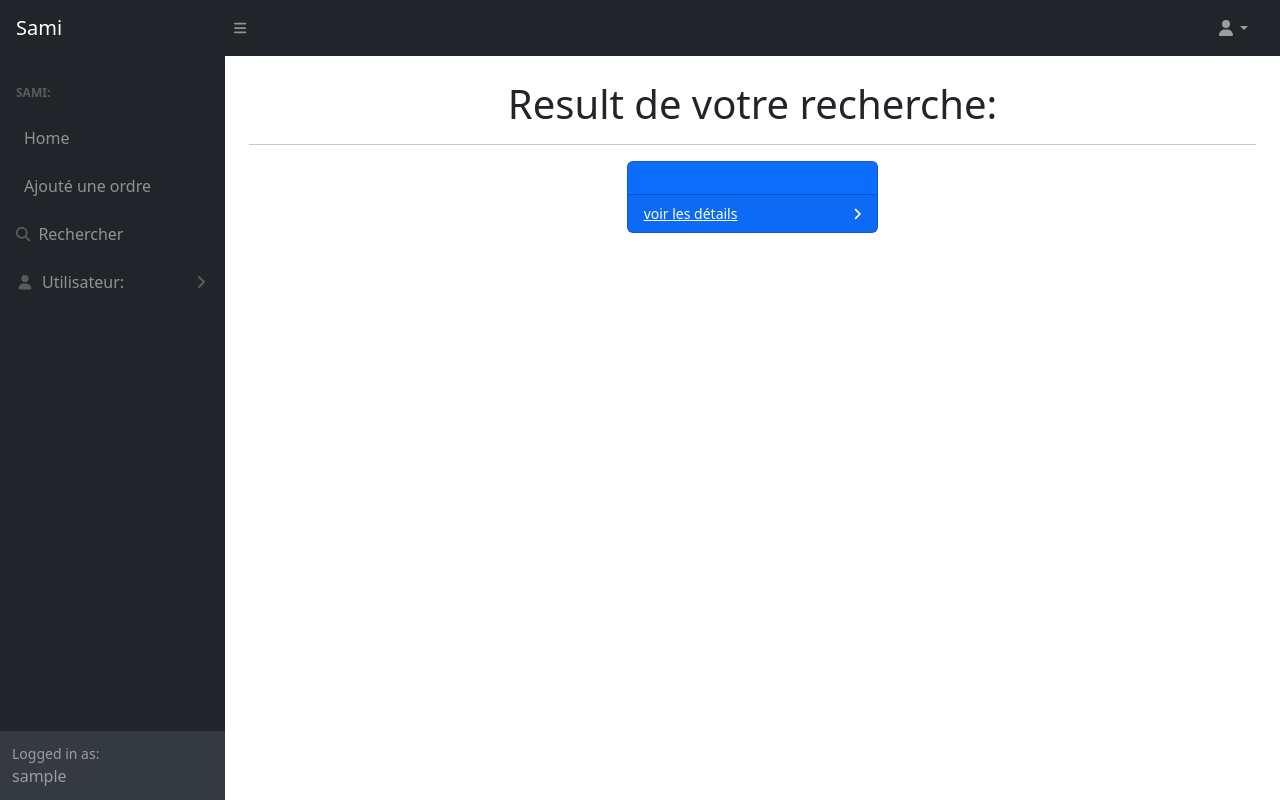
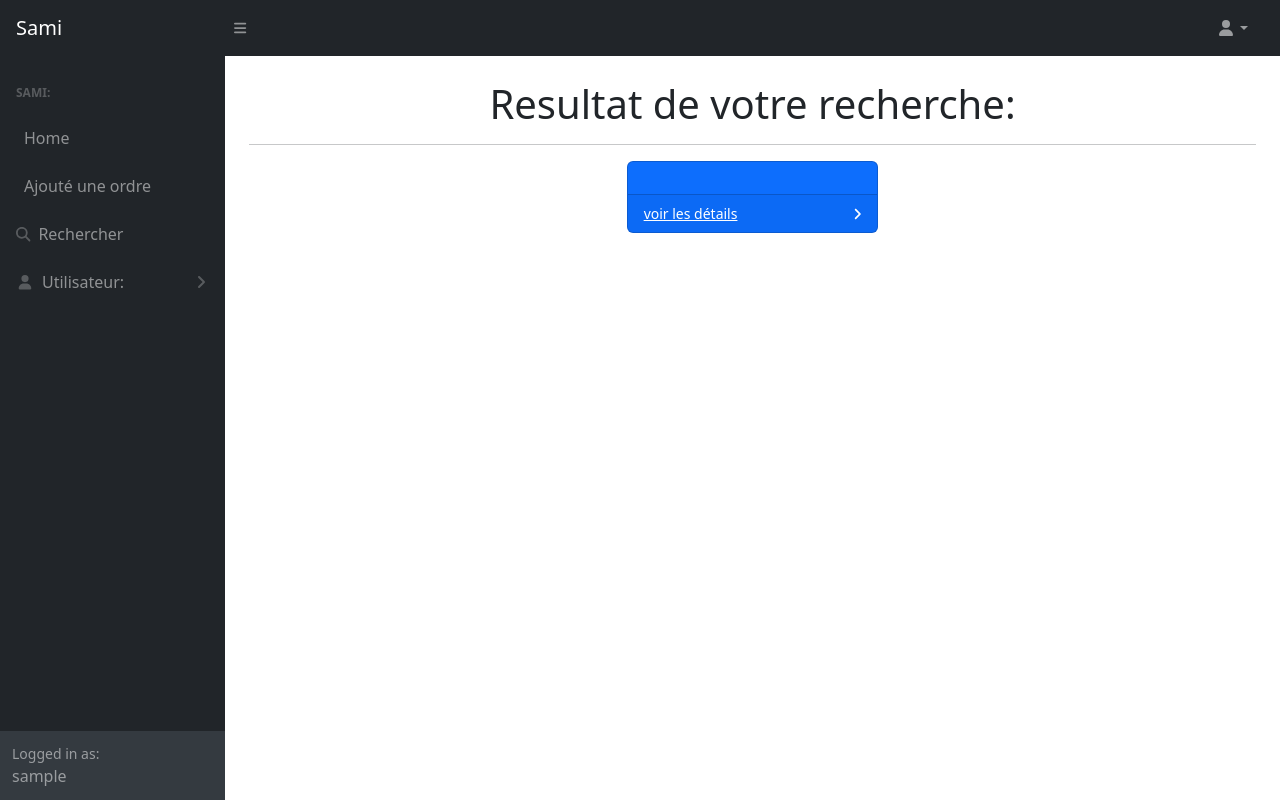
Before and after one commit to Saber-shm/project_sami, a Django app: page /admin_app/search_method_result/1 in a window 1280 px wide. Run offline with Django 4.2, Linux system fonts and the light colour scheme; the visitor is signed in with stand-in values (Sample User, id 1); some libraries are stand-ins or nearby versions.

Commit message:
data = None changed 7

```diff
--- a/admin_app/templates/search_result.html
+++ b/admin_app/templates/search_result.html
@@ -3,7 +3,7 @@
 {%block content%}
 
 <div class="container-fluid px-4" align = center>
-    <h1 class="mt-4" align = center>Result de votre recherche:</h1>
+    <h1 class="mt-4" align = center>Resultat de votre recherche:</h1>
     <hr>
         <div class="col-xl-3 col-md-6" align = center>
             {%for i in result%}
```
